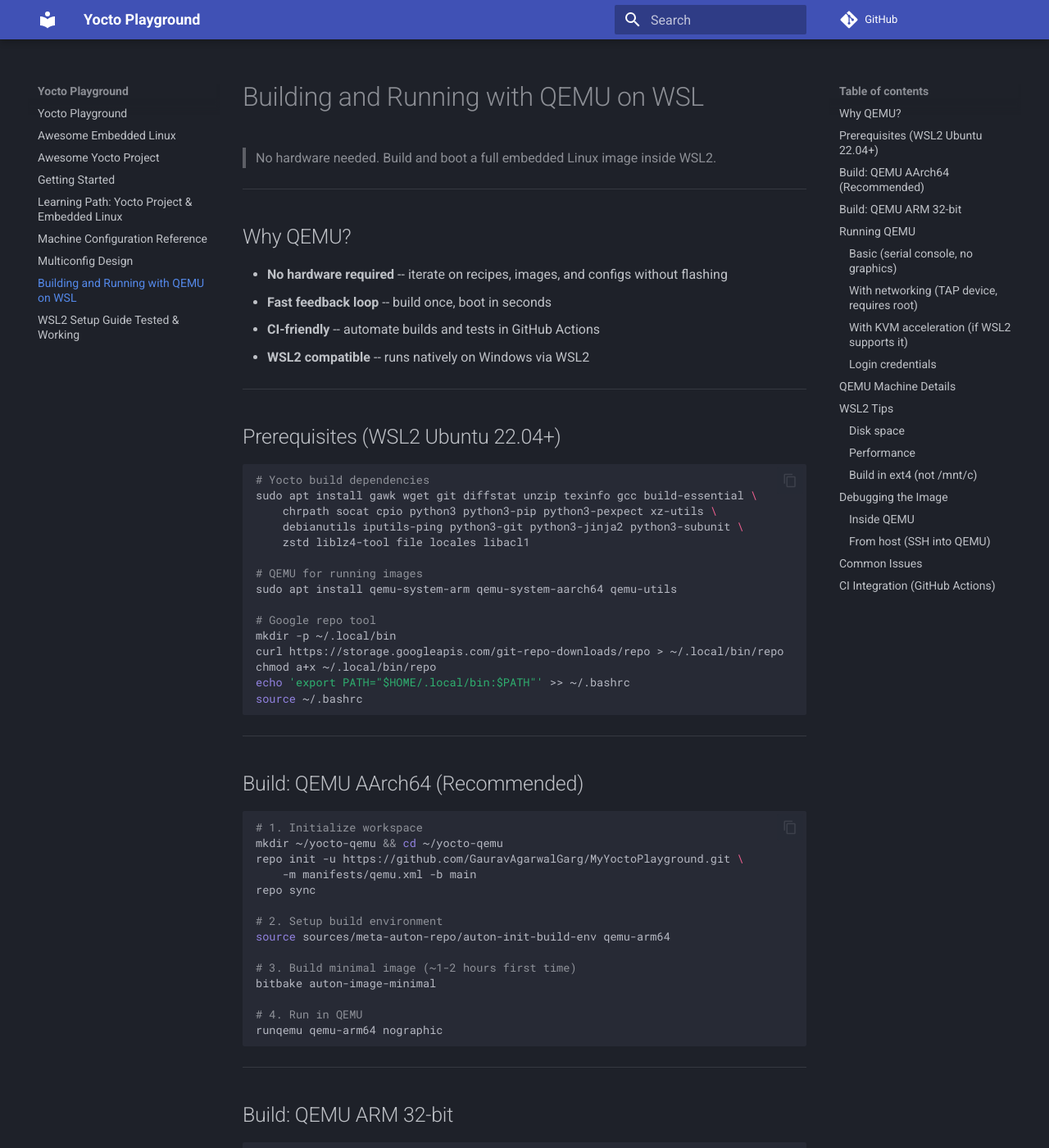
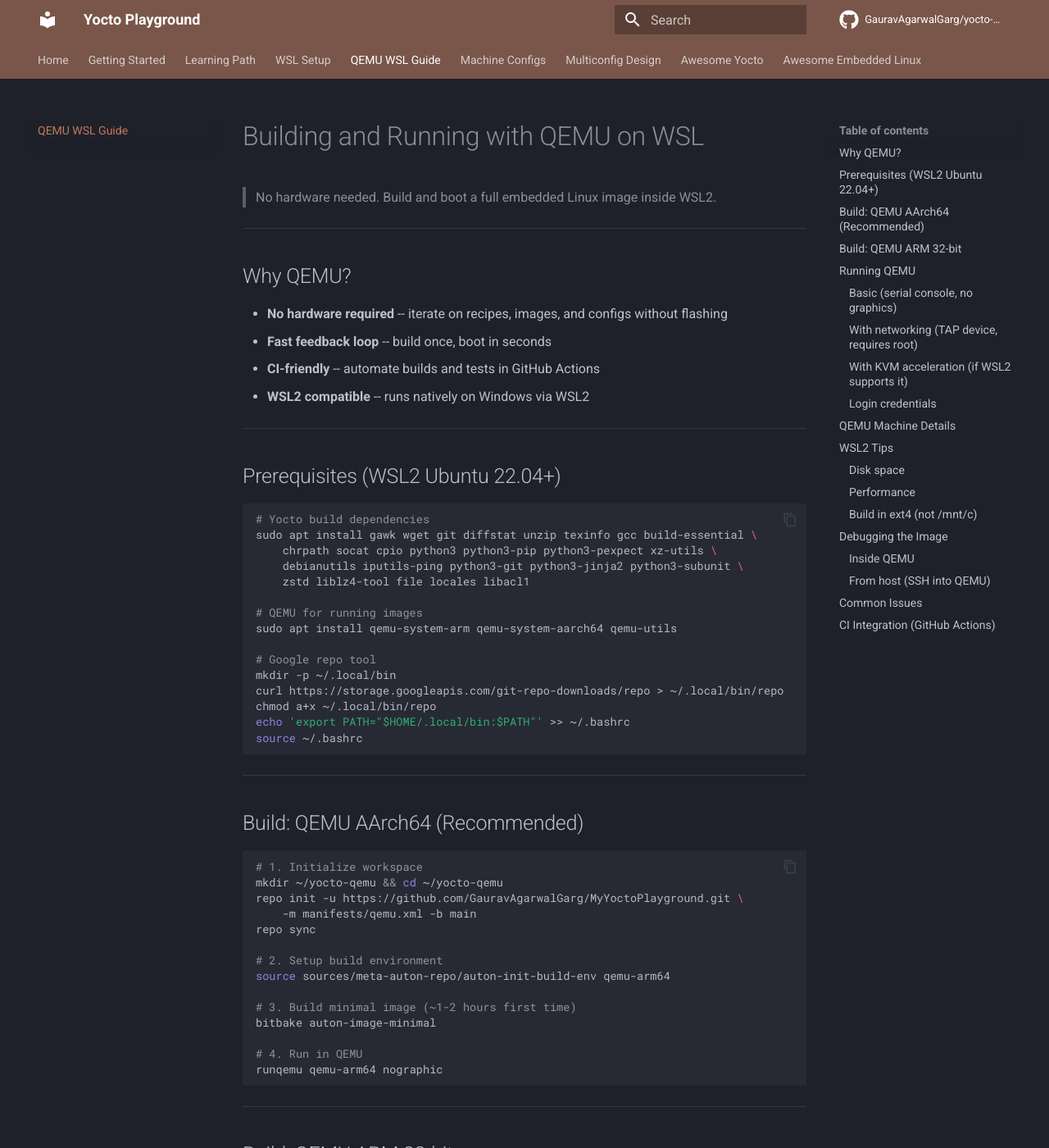
Before and after one commit to gauravagarwalgarg/yocto-playground, an MkDocs documentation site: the page built from docs/qemu-wsl-guide.md, in a window 1280 px wide and 1400 px high. Shown: the whole window at 82% size. Built offline with MkDocs 1.6.1 and Material for MkDocs 9.7.7, drawn with Linux system fonts in a browser that asks for light colours; comment, search, counter and statistics services are not loaded; some of the changed text lies outside the part shown.

Commit message:
Update docs

```diff
--- a/mkdocs.yml
+++ b/mkdocs.yml
@@ -1,17 +1,39 @@
 site_name: Yocto Playground
+site_description: Yocto/OpenEmbedded build system playground and learning resource
 site_url: https://gauravagarwalgarg.github.io/yocto-playground/
 repo_url: https://github.com/GauravAgarwalGarg/yocto-playground
+repo_name: GauravAgarwalGarg/yocto-playground
+
 theme:
   name: material
   palette:
     - scheme: slate
+      primary: brown
+      accent: orange
   features:
+    - navigation.tabs
     - navigation.sections
     - content.code.copy
+    - search.suggest
+  icon:
+    repo: fontawesome/brands/github
+
 markdown_extensions:
-  - pymdownx.highlight
+  - pymdownx.highlight:
+      anchor_linenums: true
   - pymdownx.superfences
   - admonition
   - tables
   - toc:
       permalink: true
+
+nav:
+  - Home: index.md
+  - Getting Started: getting-started.md
+  - Learning Path: learning-path.md
+  - WSL Setup: wsl-setup.md
+  - QEMU WSL Guide: qemu-wsl-guide.md
+  - Machine Configs: machine-configs.md
+  - Multiconfig Design: multiconfig-design.md
+  - Awesome Yocto: awesome-yocto.md
+  - Awesome Embedded Linux: awesome-embedded-linux.md
```
